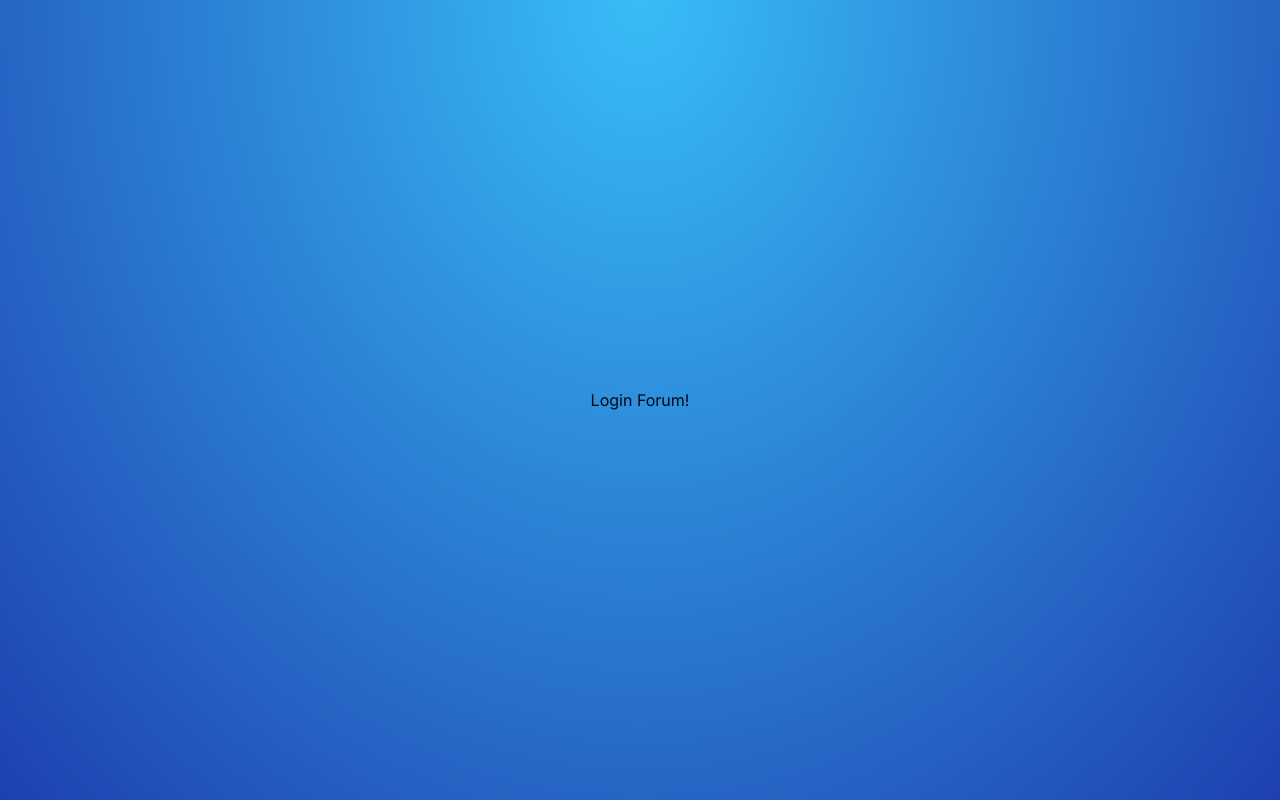
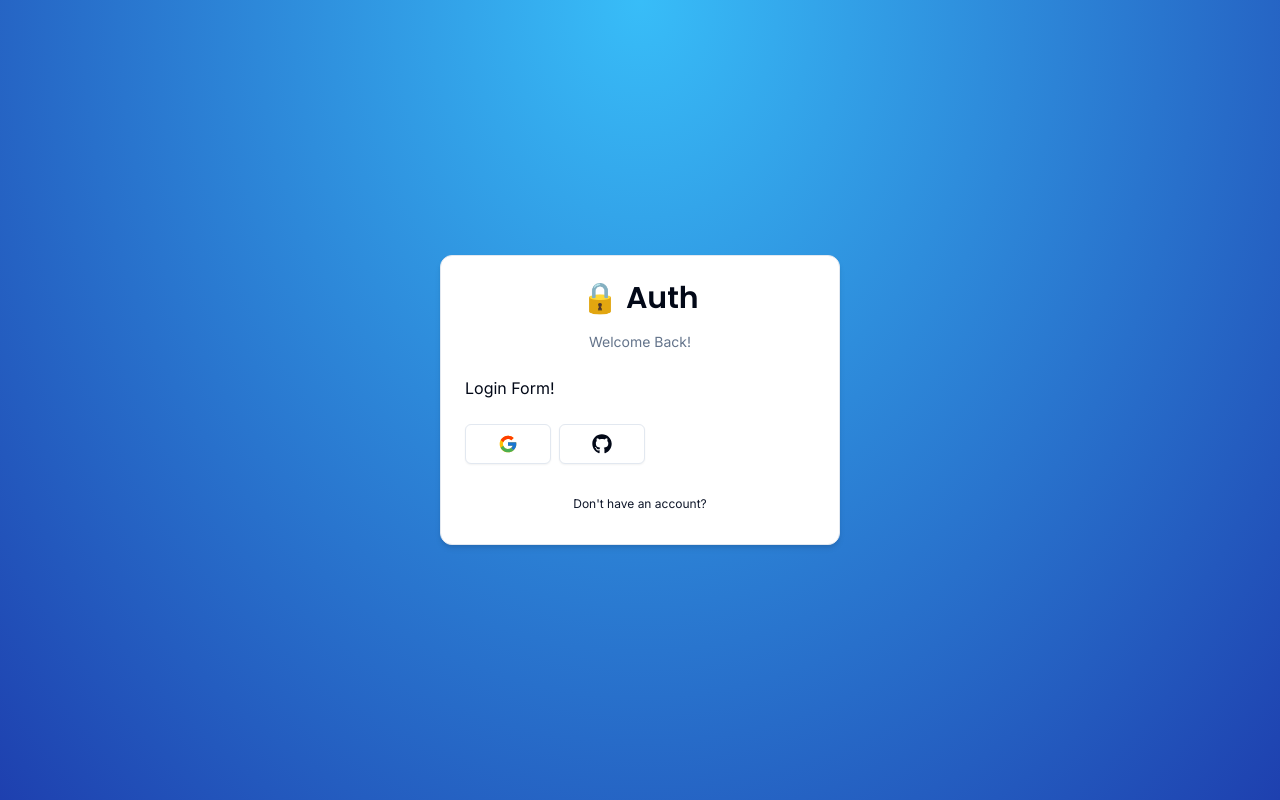
Before and after one commit to NourDoesCode/user-registration-next-auth, a Next.js app: page /auth/login in a window 1280 px wide. Built offline with nearby package versions, Linux system fonts and the light colour scheme.

Commit message:
add card wrapper

```diff
--- /dev/null
+++ b/components/auth/BackButton.tsx
@@ -0,0 +1,17 @@
+"use client";
+import React from "react";
+import { Button } from "../ui/button";
+import Link from "next/link";
+
+interface BackButtonProps {
+  href: string;
+  label: string;
+}
+
+export default function BackButton({ href, label }: BackButtonProps) {
+  return (
+    <Button variant="link" className="font-normal w-full " size="sm" asChild>
+      <Link href={href}>{label}</Link>
+    </Button>
+  );
+}
--- /dev/null
+++ b/components/auth/CardWrapper.tsx
@@ -0,0 +1,48 @@
+"use client";
+import React from "react";
+import {
+  Card,
+  CardContent,
+  CardDescription,
+  CardFooter,
+  CardHeader,
+  CardTitle,
+} from "@/components/ui/card";
+import Header from "./Header";
+import Social from "@/components/auth/Social";
+import BackButton from "./BackButton";
+interface CardWrapperProps {
+  children: React.ReactNode;
+  headerLabel: string;
+  backButtonLabel: string;
+  backButtonHref: string;
+  showSocial?: boolean;
+}
+
+function CardWrapper({
+  children,
+  headerLabel,
+  backButtonLabel,
+  backButtonHref,
+  showSocial,
+}: CardWrapperProps) {
+  return (
+    <Card className="w-[400px] shadow-md">
+      <CardHeader>
+        <Header label={headerLabel} />
+      </CardHeader>
+      <CardContent>{children}</CardContent>
+
+      {showSocial && (
+        <CardFooter>
+          <Social />
+        </CardFooter>
+      )}
+      <CardFooter>
+        <BackButton href={backButtonHref} label={backButtonLabel} />
+      </CardFooter>
+    </Card>
+  );
+}
+
+export default CardWrapper;
--- /dev/null
+++ b/components/auth/Header.tsx
@@ -0,0 +1,20 @@
+import React from "react";
+import { Poppins } from "next/font/google";
+import { cn } from "@/lib/utils";
+
+const font = Poppins({
+  subsets: ["latin"],
+  weight: ["600"],
+});
+interface HeaderProps {
+  label: string;
+}
+
+export default function Header({ label }: HeaderProps) {
+  return (
+    <div className="w-full flex flex-col gap-y-4 items-center justify-center">
+      <h1 className={cn("text-3xl font-semibold", font.className)}>🔒 Auth</h1>
+      <p className="text-muted-foreground text-sm">{label}</p>
+    </div>
+  );
+}
--- a/components/auth/LoginForum.tsx
+++ b/components/auth/LoginForum.tsx
@@ -1,3 +1,15 @@
+import { Card } from "../ui/card";
+import CardWrapper from "./CardWrapper";
+
 export const LoginForum = () => {
-  return <div>Login Forum!</div>;
+  return (
+    <CardWrapper
+      headerLabel="Welcome Back!"
+      backButtonHref="/auth/register"
+      backButtonLabel="Don't have an account?"
+      showSocial
+    >
+      Login Form!
+    </CardWrapper>
+  );
 };
--- /dev/null
+++ b/components/auth/Social.tsx
@@ -0,0 +1,29 @@
+"use client";
+import React from "react";
+import { FcGoogle } from "react-icons/fc";
+import { FaGithub } from "react-icons/fa";
+import { Button } from "../ui/button";
+function Social() {
+  return (
+    <div className="flex items-center gap-x-2">
+      <Button
+        size="lg"
+        className="w-full "
+        variant="outline"
+        onClick={() => {}}
+      >
+        <FcGoogle className="h-5 w-5" />
+      </Button>
+      <Button
+        size="lg"
+        className="md:w-full "
+        variant="outline"
+        onClick={() => {}}
+      >
+        <FaGithub className="h-5 w-5" />
+      </Button>
+    </div>
+  );
+}
+
+export default Social;
--- /dev/null
+++ b/components/ui/card.tsx
@@ -0,0 +1,76 @@
+import * as React from "react"
+
+import { cn } from "@/lib/utils"
+
+const Card = React.forwardRef<
+  HTMLDivElement,
+  React.HTMLAttributes<HTMLDivElement>
+>(({ className, ...props }, ref) => (
+  <div
+    ref={ref}
+    className={cn(
+      "rounded-xl border bg-card text-card-foreground shadow",
+      className
+    )}
+    {...props}
+  />
+))
+Card.displayName = "Card"
+
+const CardHeader = React.forwardRef<
+  HTMLDivElement,
+  React.HTMLAttributes<HTMLDivElement>
+>(({ className, ...props }, ref) => (
+  <div
+    ref={ref}
+    className={cn("flex flex-col space-y-1.5 p-6", className)}
+    {...props}
+  />
+))
+CardHeader.displayName = "CardHeader"
+
+const CardTitle = React.forwardRef<
+  HTMLParagraphElement,
+  React.HTMLAttributes<HTMLHeadingElement>
+>(({ className, ...props }, ref) => (
+  <h3
+    ref={ref}
+    className={cn("font-semibold leading-none tracking-tight", className)}
+    {...props}
+  />
+))
+CardTitle.displayName = "CardTitle"
+
+const CardDescription = React.forwardRef<
+  HTMLParagraphElement,
+  React.HTMLAttributes<HTMLParagraphElement>
+>(({ className, ...props }, ref) => (
+  <p
+    ref={ref}
+    className={cn("text-sm text-muted-foreground", className)}
+    {...props}
+  />
+))
+CardDescription.displayName = "CardDescription"
+
+const CardContent = React.forwardRef<
+  HTMLDivElement,
+  React.HTMLAttributes<HTMLDivElement>
+>(({ className, ...props }, ref) => (
+  <div ref={ref} className={cn("p-6 pt-0", className)} {...props} />
+))
+CardContent.displayName = "CardContent"
+
+const CardFooter = React.forwardRef<
+  HTMLDivElement,
+  React.HTMLAttributes<HTMLDivElement>
+>(({ className, ...props }, ref) => (
+  <div
+    ref={ref}
+    className={cn("flex items-center p-6 pt-0", className)}
+    {...props}
+  />
+))
+CardFooter.displayName = "CardFooter"
+
+export { Card, CardHeader, CardFooter, CardTitle, CardDescription, CardContent }
--- /dev/null
+++ b/components/ui/form.tsx
@@ -0,0 +1,178 @@
+"use client"
+
+import * as React from "react"
+import * as LabelPrimitive from "@radix-ui/react-label"
+import { Slot } from "@radix-ui/react-slot"
+import {
+  Controller,
+  ControllerProps,
+  FieldPath,
+  FieldValues,
+  FormProvider,
+  useFormContext,
+} from "react-hook-form"
+
+import { cn } from "@/lib/utils"
+import { Label } from "@/components/ui/label"
+
+const Form = FormProvider
+
+type FormFieldContextValue<
+  TFieldValues extends FieldValues = FieldValues,
+  TName extends FieldPath<TFieldValues> = FieldPath<TFieldValues>
+> = {
+  name: TName
+}
+
+const FormFieldContext = React.createContext<FormFieldContextValue>(
+  {} as FormFieldContextValue
+)
+
+const FormField = <
+  TFieldValues extends FieldValues = FieldValues,
+  TName extends FieldPath<TFieldValues> = FieldPath<TFieldValues>
+>({
+  ...props
+}: ControllerProps<TFieldValues, TName>) => {
+  return (
+    <FormFieldContext.Provider value={{ name: props.name }}>
+      <Controller {...props} />
+    </FormFieldContext.Provider>
+  )
+}
+
+const useFormField = () => {
+  const fieldContext = React.useContext(FormFieldContext)
+  const itemContext = React.useContext(FormItemContext)
+  const { getFieldState, formState } = useFormContext()
+
+  const fieldState = getFieldState(fieldContext.name, formState)
+
+  if (!fieldContext) {
+    throw new Error("useFormField should be used within <FormField>")
+  }
+
+  const { id } = itemContext
+
+  return {
+    id,
+    name: fieldContext.name,
+    formItemId: `${id}-form-item`,
+    formDescriptionId: `${id}-form-item-description`,
+    formMessageId: `${id}-form-item-message`,
+    ...fieldState,
+  }
+}
+
+type FormItemContextValue = {
+  id: string
+}
+
+const FormItemContext = React.createContext<FormItemContextValue>(
+  {} as FormItemContextValue
+)
+
+const FormItem = React.forwardRef<
+  HTMLDivElement,
+  React.HTMLAttributes<HTMLDivElement>
+>(({ className, ...props }, ref) => {
+  const id = React.useId()
+
+  return (
+    <FormItemContext.Provider value={{ id }}>
+      <div ref={ref} className={cn("space-y-2", className)} {...props} />
+    </FormItemContext.Provider>
+  )
+})
+FormItem.displayName = "FormItem"
+
+const FormLabel = React.forwardRef<
+  React.ElementRef<typeof LabelPrimitive.Root>,
+  React.ComponentPropsWithoutRef<typeof LabelPrimitive.Root>
+>(({ className, ...props }, ref) => {
+  const { error, formItemId } = useFormField()
+
+  return (
+    <Label
+      ref={ref}
+      className={cn(error && "text-destructive", className)}
+      htmlFor={formItemId}
+      {...props}
+    />
+  )
+})
+FormLabel.displayName = "FormLabel"
+
+const FormControl = React.forwardRef<
+  React.ElementRef<typeof Slot>,
+  React.ComponentPropsWithoutRef<typeof Slot>
+>(({ ...props }, ref) => {
+  const { error, formItemId, formDescriptionId, formMessageId } = useFormField()
+
+  return (
+    <Slot
+      ref={ref}
+      id={formItemId}
+      aria-describedby={
+        !error
+          ? `${formDescriptionId}`
+          : `${formDescriptionId} ${formMessageId}`
+      }
+      aria-invalid={!!error}
+      {...props}
+    />
+  )
+})
+FormControl.displayName = "FormControl"
+
+const FormDescription = React.forwardRef<
+  HTMLParagraphElement,
+  React.HTMLAttributes<HTMLParagraphElement>
+>(({ className, ...props }, ref) => {
+  const { formDescriptionId } = useFormField()
+
+  return (
+    <p
+      ref={ref}
+      id={formDescriptionId}
+      className={cn("text-[0.8rem] text-muted-foreground", className)}
+      {...props}
+    />
+  )
+})
+FormDescription.displayName = "FormDescription"
+
+const FormMessage = React.forwardRef<
+  HTMLParagraphElement,
+  React.HTMLAttributes<HTMLParagraphElement>
+>(({ className, children, ...props }, ref) => {
+  const { error, formMessageId } = useFormField()
+  const body = error ? String(error?.message) : children
+
+  if (!body) {
+    return null
+  }
+
+  return (
+    <p
+      ref={ref}
+      id={formMessageId}
+      className={cn("text-[0.8rem] font-medium text-destructive", className)}
+      {...props}
+    >
+      {body}
+    </p>
+  )
+})
+FormMessage.displayName = "FormMessage"
+
+export {
+  useFormField,
+  Form,
+  FormItem,
+  FormLabel,
+  FormControl,
+  FormDescription,
+  FormMessage,
+  FormField,
+}
--- /dev/null
+++ b/components/ui/label.tsx
@@ -0,0 +1,26 @@
+"use client"
+
+import * as React from "react"
+import * as LabelPrimitive from "@radix-ui/react-label"
+import { cva, type VariantProps } from "class-variance-authority"
+
+import { cn } from "@/lib/utils"
+
+const labelVariants = cva(
+  "text-sm font-medium leading-none peer-disabled:cursor-not-allowed peer-disabled:opacity-70"
+)
+
+const Label = React.forwardRef<
+  React.ElementRef<typeof LabelPrimitive.Root>,
+  React.ComponentPropsWithoutRef<typeof LabelPrimitive.Root> &
+    VariantProps<typeof labelVariants>
+>(({ className, ...props }, ref) => (
+  <LabelPrimitive.Root
+    ref={ref}
+    className={cn(labelVariants(), className)}
+    {...props}
+  />
+))
+Label.displayName = LabelPrimitive.Root.displayName
+
+export { Label }
```
Also changed, not shown: package.json (+6 -1 lines), 1 other file (tests, documents, lock files or other folders).
